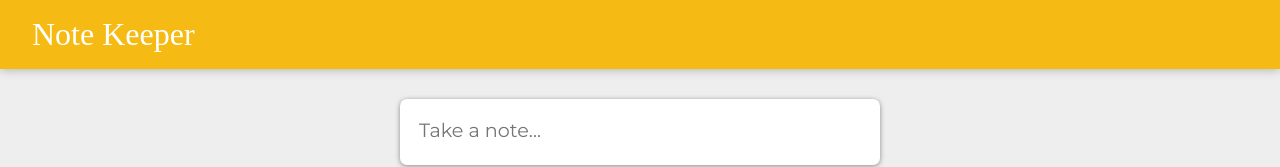
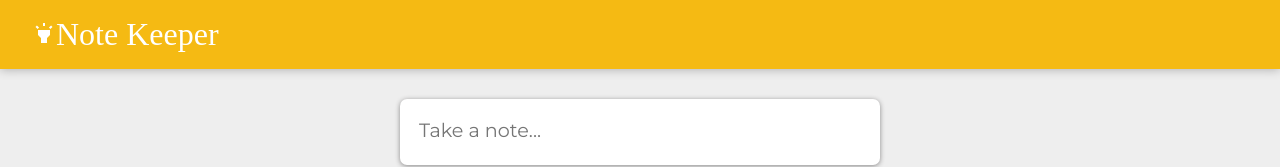
Before and after one commit to alexrrodriguez/keeper-app, a React (Create React App) app: page / in a window 1280 px wide. Shown: the top 167 px of the page. Built offline with nearby package versions, Linux system fonts and the light colour scheme; a web font is replaced by a local one.

Commit message:
add Highlight icon to application header title

```diff
--- a/src/components/Header.jsx
+++ b/src/components/Header.jsx
@@ -1,9 +1,13 @@
 import React from "react";
+import HighlightIcon from "@material-ui/icons/Highlight";
 
 function Header() {
   return (
     <header>
-      <h1>Note Keeper</h1>
+      <h1>
+        <HighlightIcon />
+        Note Keeper
+      </h1>
     </header>
   );
 }
```
